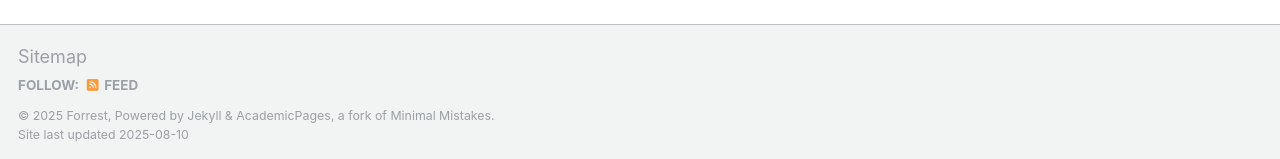
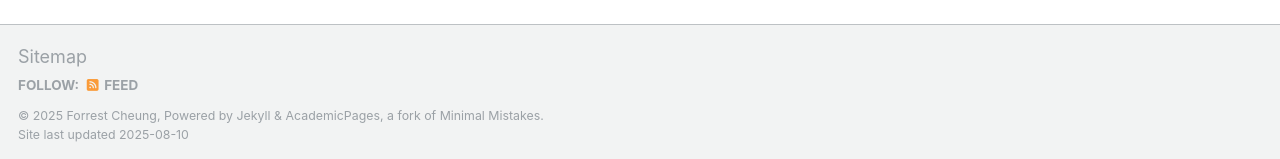
Before and after one commit to forrestcheungtw/forrestcheungtw.github.io, a Jekyll site: the page built from _pages/about.md, in a window 1280 px wide and 900 px high, scrolled down 2852 px. Shown: the part 738-897 px from the top of the window. Built offline with Jekyll 4.4.1, drawn with Linux system fonts in a browser that asks for light colours; some web fonts are replaced; a script that is not in the unit is left out.

Commit message:
Updated 3 files via CloudCannon.

```diff
--- a/_config.yml
+++ b/_config.yml
@@ -11,9 +11,9 @@ locale                   : "en-GB"
 site_theme               : "default"
 title                    : "Forrest Cheung, PhD"
 title_separator          : "-"
-name                     : &name "Forrest"
+name                     : &name "Forrest Cheung"
 description              : &description "personal description"
-url                      : https://academicpages.github.io # the base hostname & protocol for your site e.g. "https://[your GitHub username].github.io" or if you already have some other page hosted on Github then use "https://[your GitHub username].github.io/[Your Repo Name]"
+url                      : https://forrestcheungtw.github.io/ # the base hostname & protocol for your site e.g. "https://[your GitHub username].github.io" or if you already have some other page hosted on Github then use "https://[your GitHub username].github.io/[Your Repo Name]"
 baseurl                  : "" # the subpath of your site, e.g. "/blog"
 repository               : "https://forrestcheungtw.github.io/"
 
```
